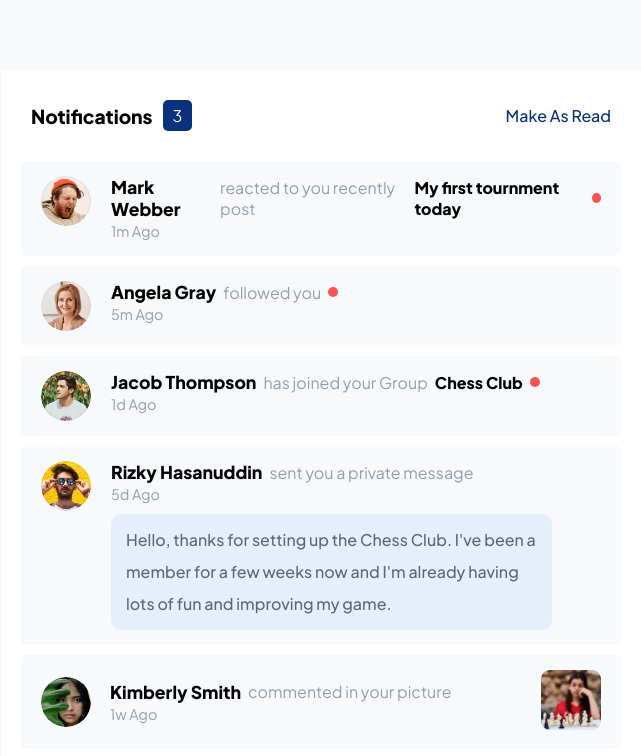
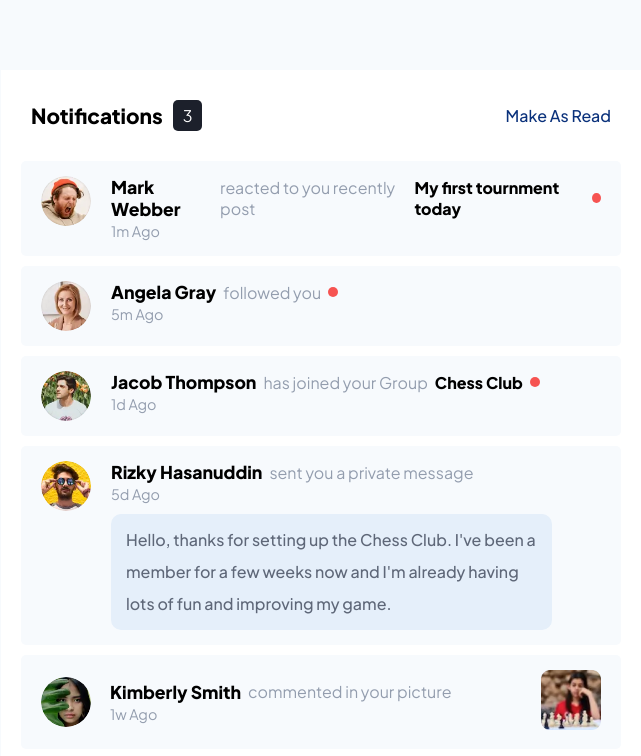
Before and after one commit to SluchCr7/Notifications-page-main, a plain HTML site: page index.html in a window 1280 px wide. Shown: the top 756 px of the page, without its empty margins (319-960 px from the left). Drawn offline with Linux system fonts and the light colour scheme.

Commit message:
new change

```diff
--- a/style.css
+++ b/style.css
@@ -59,10 +59,10 @@ body{
 .title{
     color: #000;
     font-weight: var(--weight-bold);
-    font-size: 1.2rem;
+    font-size: 1.3rem;
 }
 .number{
-    background-color: var(--Blue);
+    background-color: var(--Very-dark-blue);
     padding: 5px 10px;
     font-size: 1rem;
     color: var(--White);
```
